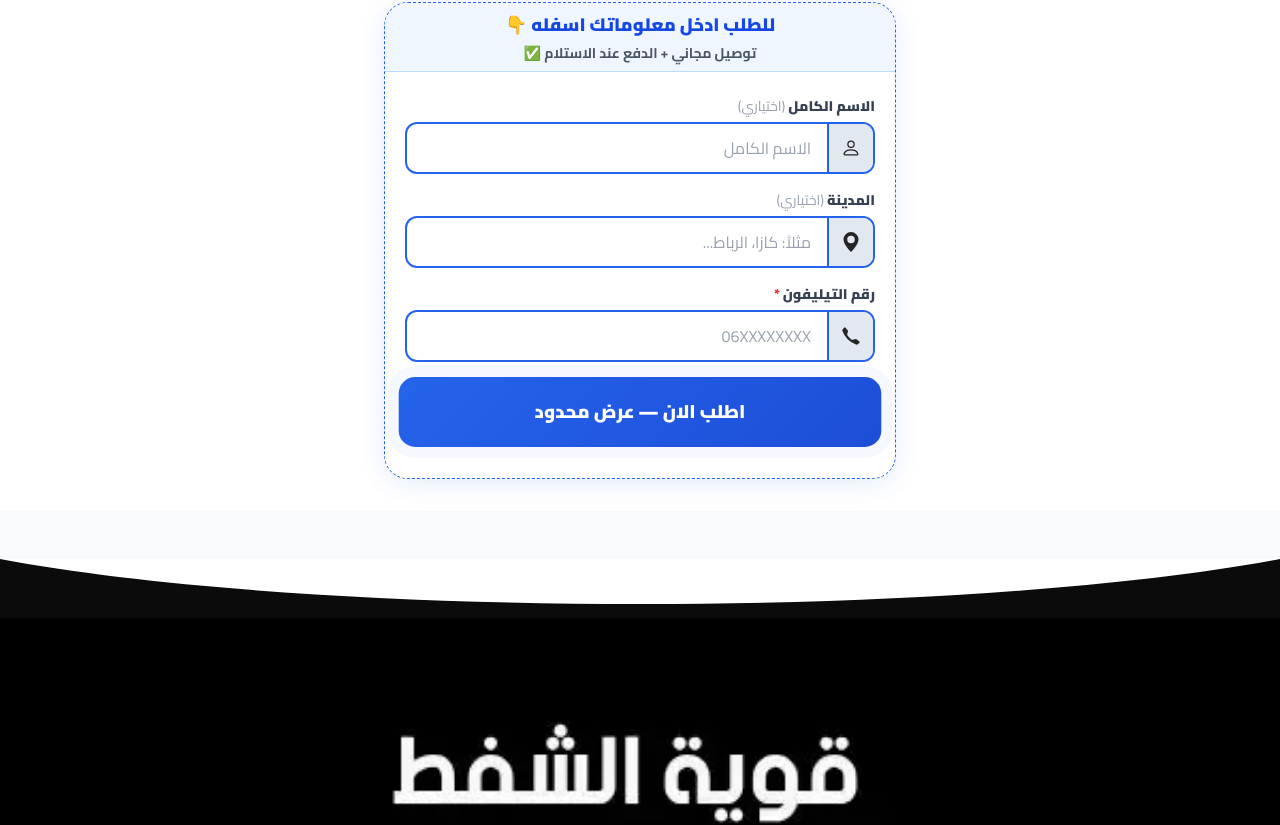
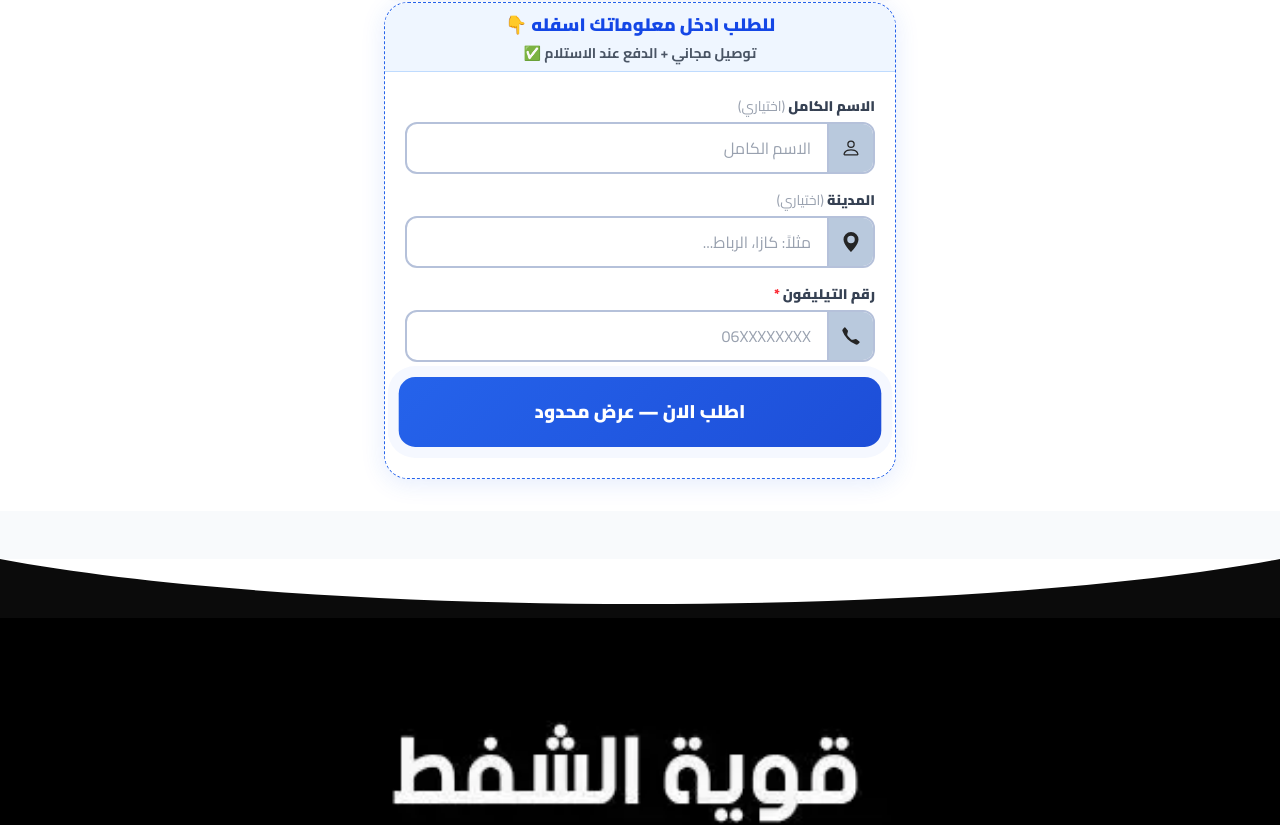
Before and after one commit to ftqsofts/car-accessories-1, a Next.js app: page /pages/vc-cl in a window 1280 px wide. Shown: the part 6419-7244 px from the top of the page. Built offline with nearby package versions, Linux system fonts and the light colour scheme.

Commit message:
fix colors

```diff
--- a/app/pages/vc-cl/page.tsx
+++ b/app/pages/vc-cl/page.tsx
@@ -218,8 +218,8 @@ export default function VcClPage() {
                 <input type="text" name="website" tabIndex={-1} autoComplete="off" style={{ display: "none" }} onChange={(e) => setForm({ ...form, _hp: e.target.value })} />
                 <div>
                   <label className="block text-sm text-gray-700 mb-1.5 font-black text-right">الاسم الكامل <span className="font-normal text-gray-400">(اختياري)</span></label>
-                  <div className="flex items-center rounded-xl overflow-hidden" style={{ border: "2px solid #2563eb", background: "#ffffff" }}>
-                    <span className="px-3 flex items-center justify-center self-stretch" style={{ background: "#e2e8f0", borderLeft: "2px solid #2563eb" }}>
+                  <div className="flex items-center rounded-xl overflow-hidden" style={{ border: "2px solid #b5c1da", background: "#ffffff" }}>
+                    <span className="px-3 flex items-center justify-center self-stretch" style={{ background: "#b9c9dd", borderLeft: "2px solid #b5c1da" }}>
                       <svg xmlns="http://www.w3.org/2000/svg" width="20" height="20" fill="#252525" viewBox="0 0 16 16"><path d="M8 8a3 3 0 1 0 0-6 3 3 0 0 0 0 6zm2-3a2 2 0 1 1-4 0 2 2 0 0 1 4 0zm4 8c0 1-1 1-1 1H3s-1 0-1-1 1-4 6-4 6 3 6 4zm-1-.004c-.001-.246-.154-.986-.832-1.664C11.516 10.68 10.029 10 8 10s-3.516.68-4.168 1.332c-.678.678-.83 1.418-.832 1.664h10z"/></svg>
                     </span>
                     <input type="text" value={form.name} onChange={(e) => { const f = { ...form, name: e.target.value }; setForm(f); saveDraft(f, qty, price) }}
@@ -230,8 +230,8 @@ export default function VcClPage() {
                 </div>
                 <div>
                   <label className="block text-sm text-gray-700 mb-1.5 font-black text-right">المدينة <span className="font-normal text-gray-400">(اختياري)</span></label>
-                  <div className="flex items-center rounded-xl overflow-hidden" style={{ border: "2px solid #2563eb", background: "#ffffff" }}>
-                    <span className="px-3 flex items-center justify-center self-stretch" style={{ background: "#e2e8f0", borderLeft: "2px solid #2563eb" }}>
+                  <div className="flex items-center rounded-xl overflow-hidden" style={{ border: "2px solid #b5c1da", background: "#ffffff" }}>
+                    <span className="px-3 flex items-center justify-center self-stretch" style={{ background: "#b9c9dd", borderLeft: "2px solid #b5c1da" }}>
                       <svg xmlns="http://www.w3.org/2000/svg" width="20" height="20" fill="#252525" viewBox="0 0 16 16"><path d="M8 16s6-5.686 6-10A6 6 0 0 0 2 6c0 4.314 6 10 6 10zm0-7a3 3 0 1 1 0-6 3 3 0 0 1 0 6z"/></svg>
                     </span>
                     <input type="text" value={form.city} onChange={(e) => { const f = { ...form, city: e.target.value }; setForm(f); saveDraft(f, qty, price) }}
@@ -242,8 +242,8 @@ export default function VcClPage() {
                 </div>
                 <div>
                   <label className="block text-sm text-gray-700 mb-1.5 font-black text-right">رقم التيليفون <span className="text-red-500">*</span></label>
-                  <div className="flex items-center rounded-xl overflow-hidden" style={{ border: errors.phone ? "2px solid #ef4444" : "2px solid #2563eb", background: "#ffffff" }}>
-                    <span className="px-3 flex items-center justify-center self-stretch" style={{ background: errors.phone ? "#fee2e2" : "#e2e8f0", borderLeft: errors.phone ? "2px solid #fca5a5" : "2px solid #2563eb" }}>
+                  <div className="flex items-center rounded-xl overflow-hidden" style={{ border: errors.phone ? "2px solid #ef4444" : "2px solid #b5c1da", background: "#ffffff" }}>
+                    <span className="px-3 flex items-center justify-center self-stretch" style={{ background: errors.phone ? "#fee2e2" : "#b9c9dd", borderLeft: errors.phone ? "2px solid #fca5a5" : "2px solid #b5c1da" }}>
                       <svg xmlns="http://www.w3.org/2000/svg" width="20" height="20" fill={errors.phone ? "#ef4444" : "#252525"} viewBox="0 0 16 16"><path d="M3.654 1.328a.678.678 0 0 0-1.015-.063L1.605 2.3c-.483.484-.661 1.169-.45 1.77a17.568 17.568 0 0 0 4.168 6.608 17.569 17.569 0 0 0 6.608 4.168c.601.211 1.286.033 1.77-.45l1.034-1.034a.678.678 0 0 0-.063-1.015l-2.307-1.794a.678.678 0 0 0-.58-.122l-2.19.547a1.745 1.745 0 0 1-1.657-.459L5.482 8.062a1.745 1.745 0 0 1-.46-1.657l.548-2.19a.678.678 0 0 0-.122-.58L3.654 1.328z"/></svg>
                     </span>
                     <input type="tel" value={form.phone} onChange={(e) => { const f = { ...form, phone: e.target.value }; setForm(f); saveDraft(f, qty, price) }}
@@ -335,8 +335,8 @@ export default function VcClPage() {
                 <input type="text" name="website" tabIndex={-1} autoComplete="off" style={{ display: "none" }} onChange={(e) => setForm({ ...form, _hp: e.target.value })} />
                 <div>
                   <label className="block text-sm text-gray-700 mb-1.5 font-black text-right">الاسم الكامل <span className="font-normal text-gray-400">(اختياري)</span></label>
-                  <div className="flex items-center rounded-xl overflow-hidden" style={{ border: "2px solid #2563eb", background: "#ffffff" }}>
-                    <span className="px-3 flex items-center justify-center self-stretch" style={{ background: "#e2e8f0", borderLeft: "2px solid #2563eb" }}>
+                  <div className="flex items-center rounded-xl overflow-hidden" style={{ border: "2px solid #b5c1da", background: "#ffffff" }}>
+                    <span className="px-3 flex items-center justify-center self-stretch" style={{ background: "#b9c9dd", borderLeft: "2px solid #b5c1da" }}>
                       <svg xmlns="http://www.w3.org/2000/svg" width="20" height="20" fill="#252525" viewBox="0 0 16 16"><path d="M8 8a3 3 0 1 0 0-6 3 3 0 0 0 0 6zm2-3a2 2 0 1 1-4 0 2 2 0 0 1 4 0zm4 8c0 1-1 1-1 1H3s-1 0-1-1 1-4 6-4 6 3 6 4zm-1-.004c-.001-.246-.154-.986-.832-1.664C11.516 10.68 10.029 10 8 10s-3.516.68-4.168 1.332c-.678.678-.83 1.418-.832 1.664h10z"/></svg>
                     </span>
                     <input type="text" value={form.name} onChange={(e) => { const f = { ...form, name: e.target.value }; setForm(f); saveDraft(f, qty, price) }} placeholder="الاسم الكامل" className="flex-1 px-4 py-3 text-gray-900 text-base outline-none bg-transparent text-right placeholder:text-gray-400" />
@@ -344,8 +344,8 @@ export default function VcClPage() {
                 </div>
                 <div>
                   <label className="block text-sm text-gray-700 mb-1.5 font-black text-right">المدينة <span className="font-normal text-gray-400">(اختياري)</span></label>
-                  <div className="flex items-center rounded-xl overflow-hidden" style={{ border: "2px solid #2563eb", background: "#ffffff" }}>
-                    <span className="px-3 flex items-center justify-center self-stretch" style={{ background: "#e2e8f0", borderLeft: "2px solid #2563eb" }}>
+                  <div className="flex items-center rounded-xl overflow-hidden" style={{ border: "2px solid #b5c1da", background: "#ffffff" }}>
+                    <span className="px-3 flex items-center justify-center self-stretch" style={{ background: "#b9c9dd", borderLeft: "2px solid #b5c1da" }}>
                       <svg xmlns="http://www.w3.org/2000/svg" width="20" height="20" fill="#252525" viewBox="0 0 16 16"><path d="M8 16s6-5.686 6-10A6 6 0 0 0 2 6c0 4.314 6 10 6 10zm0-7a3 3 0 1 1 0-6 3 3 0 0 1 0 6z"/></svg>
                     </span>
                     <input type="text" value={form.city} onChange={(e) => { const f = { ...form, city: e.target.value }; setForm(f); saveDraft(f, qty, price) }} placeholder="مثلاً: كازا، الرباط..." className="flex-1 px-4 py-3 text-gray-900 text-base outline-none bg-transparent text-right placeholder:text-gray-400" />
@@ -353,8 +353,8 @@ export default function VcClPage() {
                 </div>
                 <div>
                   <label className="block text-sm text-gray-700 mb-1.5 font-black text-right">رقم التيليفون <span className="text-red-500">*</span></label>
-                  <div className="flex items-center rounded-xl overflow-hidden" style={{ border: errors.phone ? "2px solid #ef4444" : "2px solid #2563eb", background: "#ffffff" }}>
-                    <span className="px-3 flex items-center justify-center self-stretch" style={{ background: errors.phone ? "#fee2e2" : "#e2e8f0", borderLeft: errors.phone ? "2px solid #fca5a5" : "2px solid #2563eb" }}>
+                  <div className="flex items-center rounded-xl overflow-hidden" style={{ border: errors.phone ? "2px solid #ef4444" : "2px solid #b5c1da", background: "#ffffff" }}>
+                    <span className="px-3 flex items-center justify-center self-stretch" style={{ background: errors.phone ? "#fee2e2" : "#b9c9dd", borderLeft: errors.phone ? "2px solid #fca5a5" : "2px solid #b5c1da" }}>
                       <svg xmlns="http://www.w3.org/2000/svg" width="20" height="20" fill={errors.phone ? "#ef4444" : "#252525"} viewBox="0 0 16 16"><path d="M3.654 1.328a.678.678 0 0 0-1.015-.063L1.605 2.3c-.483.484-.661 1.169-.45 1.77a17.568 17.568 0 0 0 4.168 6.608 17.569 17.569 0 0 0 6.608 4.168c.601.211 1.286.033 1.77-.45l1.034-1.034a.678.678 0 0 0-.063-1.015l-2.307-1.794a.678.678 0 0 0-.58-.122l-2.19.547a1.745 1.745 0 0 1-1.657-.459L5.482 8.062a1.745 1.745 0 0 1-.46-1.657l.548-2.19a.678.678 0 0 0-.122-.58L3.654 1.328z"/></svg>
                     </span>
                     <input type="tel" value={form.phone} onChange={(e) => { const f = { ...form, phone: e.target.value }; setForm(f); saveDraft(f, qty, price) }} placeholder="06XXXXXXXX" className="flex-1 px-4 py-3 text-gray-900 text-base outline-none bg-transparent text-right placeholder:text-gray-400" />
@@ -405,7 +405,7 @@ export default function VcClPage() {
             { img: "/icons/cussup.webp", title: "خدمة ما بعد البيع", sub: "فريق العملاء تحت تصرفك طيلة أيام الأسبوع" },
             { img: "/icons/shipico.webp", title: "شحن سريع وموثوق", sub: "كنشحنو لجميع المدن خلال 24h إلى 48h" },
           ].map((item, i) => (
-            <div key={i} className="px-5 py-6 bg-white rounded-2xl text-center" style={{ border: "1px solid #e2e8f0", boxShadow: "0 1px 4px rgba(0,0,0,0.04)" }}>
+            <div key={i} className="px-5 py-6 bg-white rounded-2xl text-center" style={{ border: "1px solid #b9c9dd", boxShadow: "0 1px 4px rgba(0,0,0,0.04)" }}>
               {/* eslint-disable-next-line @next/next/no-img-element */}
               <img src={item.img} alt={item.title} className="h-16 w-auto mx-auto mb-3 object-contain" />
               <p className="text-gray-900 font-black text-base mb-1">{item.title}</p>
@@ -438,7 +438,7 @@ export default function VcClPage() {
         </section>
 
       {/* ══ FOOTER ══ */}
-      <footer className="px-5 py-8 mb-18 text-center" style={{ backgroundColor: "#f1f5f9", borderTop: "1px solid #e2e8f0" }}>
+      <footer className="px-5 py-8 mb-18 text-center" style={{ backgroundColor: "#f1f5f9", borderTop: "1px solid #b9c9dd" }}>
         <div className="inline-flex items-center gap-2 bg-blue-50 text-blue-600 font-black text-sm px-4 py-2 rounded-full mb-4" style={{ border: "1px solid #bfdbfe" }}>
           🚚 توصيل مجاني لجميع مدن المغرب
         </div>
```
